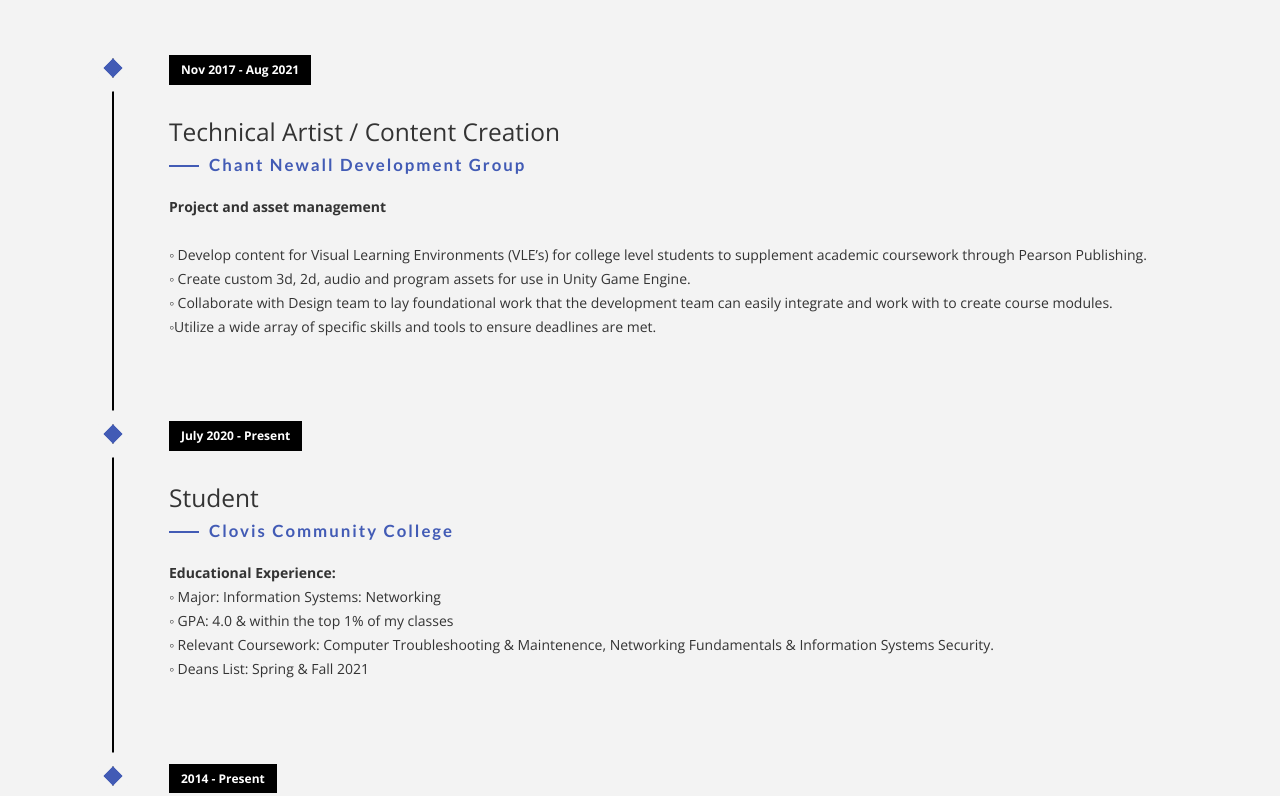
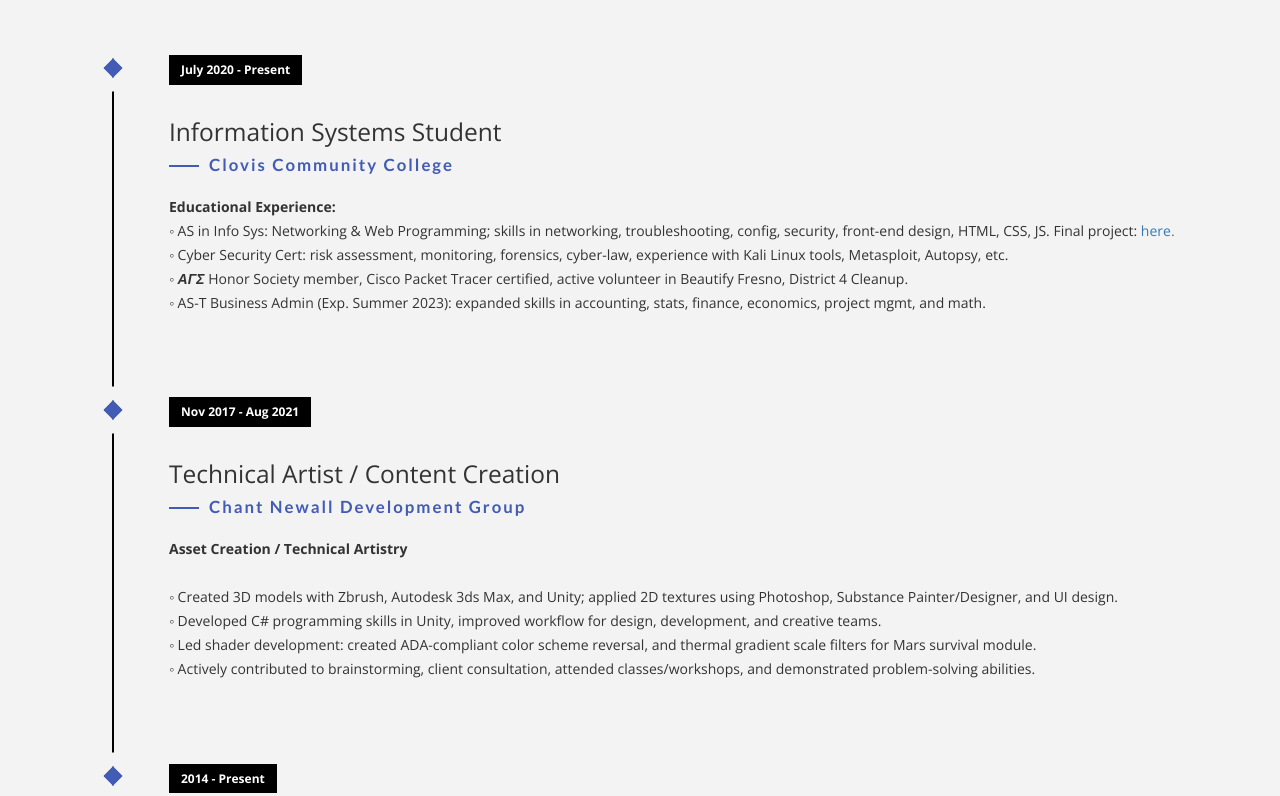
Before and after one commit to bmcgauley/bmcgauley.github.io, a plain HTML site: page index.html in a window 1280 px wide. Shown: the part 1972-2768 px from the top of the page. Drawn offline with nearby package versions, Linux system fonts and the light colour scheme; files whose address does not match are found by name; a web font is replaced by a local one.

Commit message:
experience update

```diff
--- a/index.html
+++ b/index.html
@@ -104,38 +104,33 @@
             </div>
             <div class="col-md-12">
                 <ul class="timeline">
+                    <li class="timeline-event" data-aos="fade-up" data-aos-delay=".2">
+                        <label class="timeline-event-icon"></label>
+                        <div class="timeline-event-copy">
+                            <p class="timeline-event-thumbnail">July 2020 - Present</p>
+                            <h3>Information Systems Student</h3>
+                            <h4>Clovis Community College</h4>
+                            <p><strong>Educational Experience:</strong>
+                                <br>◦ AS in Info Sys: Networking & Web Programming; skills in networking, troubleshooting, config, security, front-end design, HTML, CSS, JS. Final project: <a href="bmcgauley.github.io/dev_2/index.html">here.</a>
+                                <br>◦ Cyber Security Cert: risk assessment, monitoring, forensics, cyber-law, experience with Kali Linux tools, Metasploit, Autopsy, etc.
+                                <br>◦ <b><i>ΑΓΣ</i></b> Honor Society member, Cisco Packet Tracer certified, active volunteer in Beautify Fresno, District 4 Cleanup.
+                                <br>◦ AS-T Business Admin (Exp. Summer 2023): expanded skills in accounting, stats, finance, economics, project mgmt, and math.
+                        </div>
+                    </li>
                     <li class="timeline-event" data-aos="fade-up">
                         <label class="timeline-event-icon"></label>
                         <div class="timeline-event-copy">
                             <p class="timeline-event-thumbnail">Nov 2017 - Aug 2021</p>
                             <h3>Technical Artist / Content Creation</h3>
                             <h4>Chant Newall Development Group</h4>
-                            <p><strong>Project and asset management</strong>
+                            <p><strong>Asset Creation / Technical Artistry</strong>
                                 <br>
-                                <br>◦ Develop content for Visual Learning Environments (VLE’s) for college level
-                                students to
-                                supplement academic coursework through Pearson Publishing.
-                                <br>◦ Create custom 3d, 2d, audio and program assets for use in Unity Game Engine.
-                                <br>◦ Collaborate with Design team to lay foundational work that the development team
-                                can
-                                easily integrate and work with to create course modules.
-                                <br>◦Utilize a wide array of specific skills and tools to ensure deadlines are met.
-                        </div>
+                                <br>◦ Created 3D models with Zbrush, Autodesk 3ds Max, and Unity; applied 2D textures using Photoshop, Substance Painter/Designer, and UI design.
+                                <br>◦ Developed C# programming skills in Unity, improved workflow for design, development, and creative teams.
+                                <br>◦ Led shader development: created ADA-compliant color scheme reversal, and thermal gradient scale filters for Mars survival module.
+                                <br>◦ Actively contributed to brainstorming, client consultation, attended classes/workshops, and demonstrated problem-solving abilities.
                     </li>
-                    <li class="timeline-event" data-aos="fade-up" data-aos-delay=".2">
-                        <label class="timeline-event-icon"></label>
-                        <div class="timeline-event-copy">
-                            <p class="timeline-event-thumbnail">July 2020 - Present</p>
-                            <h3>Student</h3>
-                            <h4>Clovis Community College</h4>
-                            <p><strong>Educational Experience:</strong>
-                                <br>◦ Major: Information Systems: Networking
-                                <br>◦ GPA: 4.0 & within the top 1% of my classes
-                                <br>◦ Relevant Coursework: Computer Troubleshooting & Maintenence, Networking
-                                Fundamentals & Information Systems Security.
-                                <br>◦ Deans List: Spring & Fall 2021
-                        </div>
-                    </li>
+
                     <li class="timeline-event" data-aos="fade-up" data-aos-delay=".4">
                         <label class="timeline-event-icon"></label>
                         <div class="timeline-event-copy">
```
